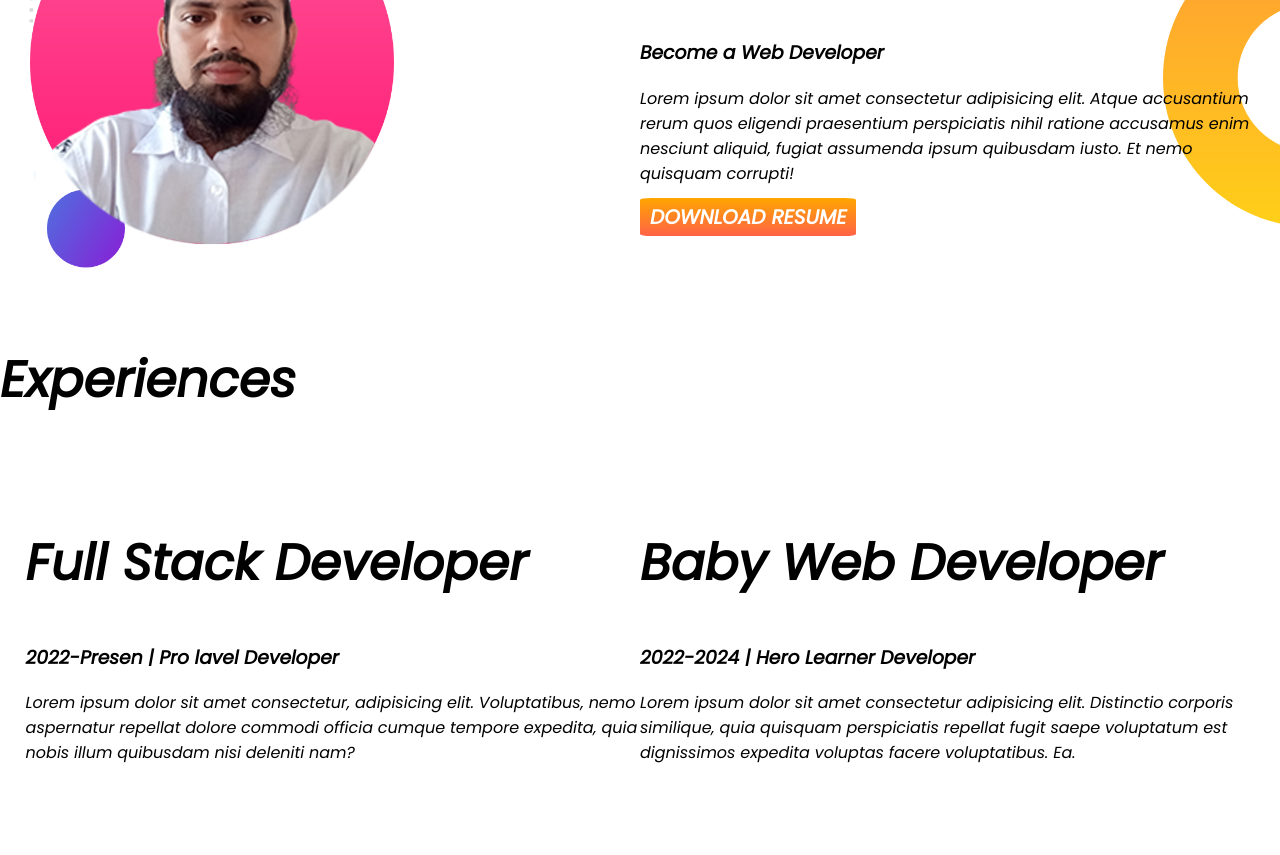
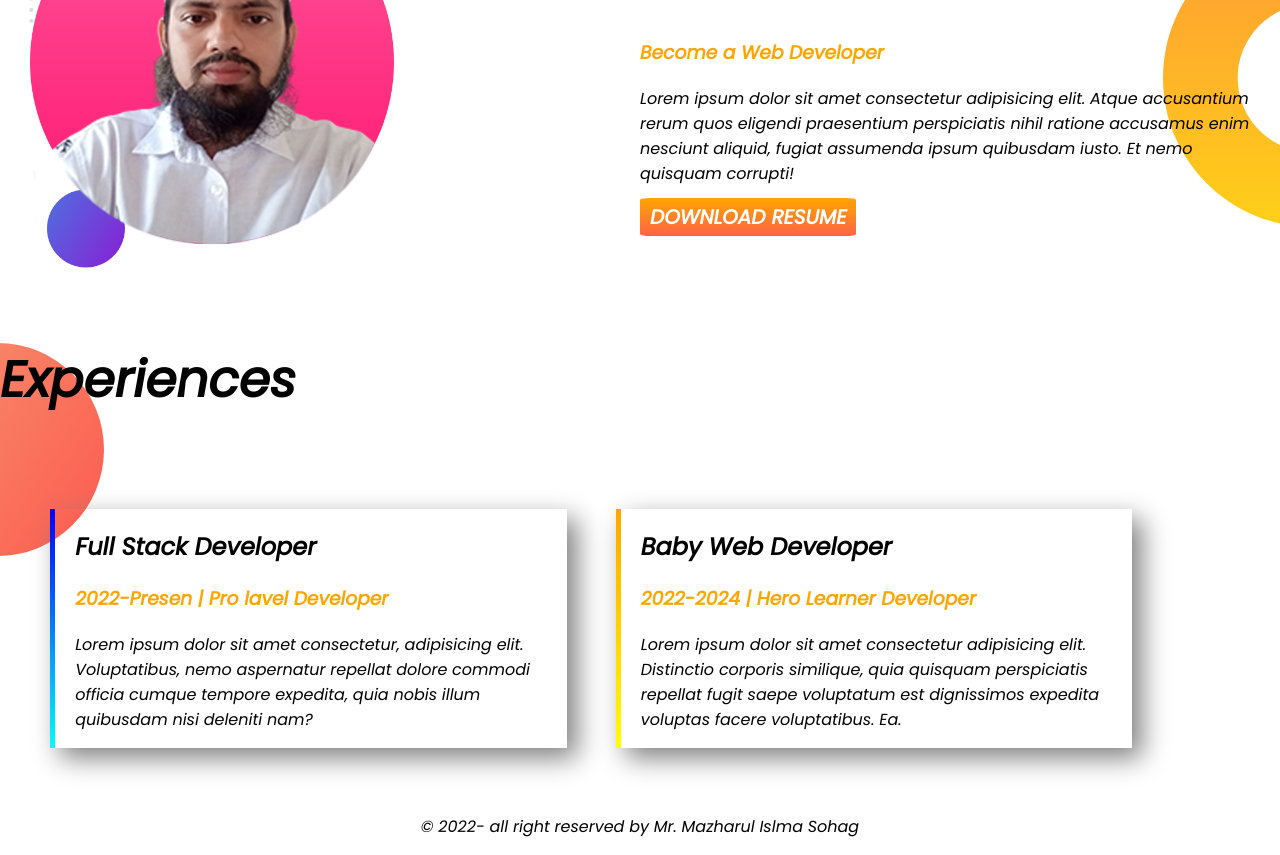
Before and after one commit to mislamsohag/developer-portfolio, a plain HTML site: page index.html in a window 1280 px wide. Shown: the part 725-1580 px from the top of the page. Before the commit the page ends 1542 px from the top, so only its background shows below. Drawn offline with Linux system fonts and the light colour scheme.

Commit message:
full web add

```diff
--- a/index.html
+++ b/index.html
@@ -20,7 +20,7 @@
         <div class="half-width">
             <h1>Welcome to</h1>
             <h1><span class="sohag">Sohag's</span> World!</h1>
-            <h3>Mr. Idol Man of Bad Society</h3>
+            <h3 class="author-color">Mr. Idol Man of Bad Society</h3>
             <p>Lorem ipsum dolor sit amet consectetur adipisicing elit. Pariatur et atque porro nostrum dolore nam minus
                 quidem,
                 necessitatibus deleniti. Voluptatem impedit culpa quae iusto, ratione suscipit doloribus aliquid commodi
@@ -40,7 +40,7 @@
         </div>
         <div class="half-width">
             <h1>Dream Big</h1>
-            <h3>Become a Web Developer</h3>
+            <h3 class="author-color">Become a Web Developer</h3>
             <p>Lorem ipsum dolor sit amet consectetur adipisicing elit. Atque accusantium rerum quos eligendi
                 praesentium perspiciatis nihil ratione accusamus enim nesciunt aliquid, fugiat assumenda ipsum quibusdam
                 iusto. Et nemo quisquam corrupti!</p>
@@ -50,16 +50,16 @@
     <section class="experience">
         <h1>Experiences</h1>
         <div class="flexible-container">
-            <div class="half-width">
-                <h1>Full Stack Developer</h1>
-                <h3>2022-Presen | Pro lavel Developer</h3>
+            <div id="full-stack" class="experience-item">
+                <h2>Full Stack Developer</h2>
+                <h3 class="author-color">2022-Presen | Pro lavel Developer</h3>
                 <p>Lorem ipsum dolor sit amet consectetur, adipisicing elit. Voluptatibus, nemo aspernatur repellat
                     dolore
                     commodi officia cumque tempore expedita, quia nobis illum quibusdam nisi deleniti nam?</p>
             </div>
-            <div class="half-width">
-                <h1>Baby Web Developer</h1>
-                <h3>2022-2024 | Hero Learner Developer</h3>
+            <div id="baby-dev" class="experience-item">
+                <h2>Baby Web Developer</h2>
+                <h3 class="author-color">2022-2024 | Hero Learner Developer</h3>
                 <p>Lorem ipsum dolor sit amet consectetur adipisicing elit. Distinctio corporis similique, quia quisquam
                     perspiciatis repellat fugit saepe voluptatum est dignissimos expedita voluptas facere voluptatibus.
                     Ea.
@@ -67,7 +67,9 @@
             </div>
         </div>
     </section>
-
+    <footer>
+        <p>&copy; 2022- all right reserved by Mr. Mazharul Islma Sohag</p>
+    </footer>
 
 </body>
 
--- a/style.css
+++ b/style.css
@@ -14,12 +14,13 @@ h1 {
     display: flex;
     margin-bottom: 10px;
     padding: 2%;
-
-
 }
 .top-bg {
     background-image: url(images/top-banner.png);
     background-repeat: no-repeat;
+}
+.author-color {
+    color: orange;
 }
 .half-width {
     width: 50%;
@@ -41,3 +42,26 @@ h1 {
     background-repeat: no-repeat;
     background-position: right;
 }
+.experience {
+    background-image: url(images/exp-bg.png);
+   background-repeat: no-repeat;
+}
+.experience-item {
+    width: 40%;
+    margin: 2%;
+    padding-left: 20px;
+    box-shadow: 10px 10px 25px gray;
+}
+#full-stack {
+    border-left: 5px solid;
+    border-image: linear-gradient(blue, cyan);
+    border-image-slice: 1;
+}
+#baby-dev {
+    border-left: 5px solid;
+    border-image: linear-gradient(orange, yellow);
+    border-image-slice: 1;
+}
+footer {
+    text-align: center;
+}
```
Also changed, not shown: showOff/IMG_20180329_133602-removebg-preview.png (deleted), showOff/IMG_20180329_133602.jpg (deleted), showOff/md-mazharul-islam-sohag  (52).jpg (deleted), showOff/md-mazharul-islam-sohag___39_-removebg-preview.png (deleted), 2 other files.
